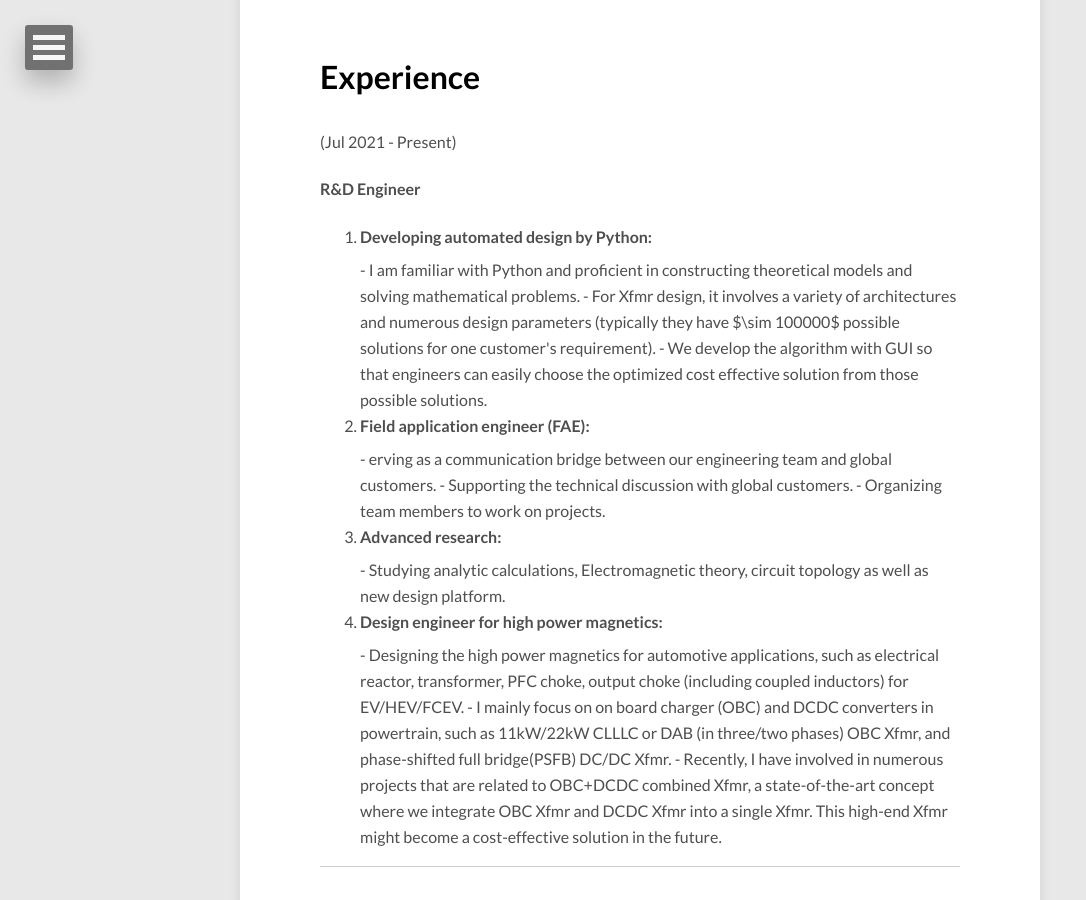
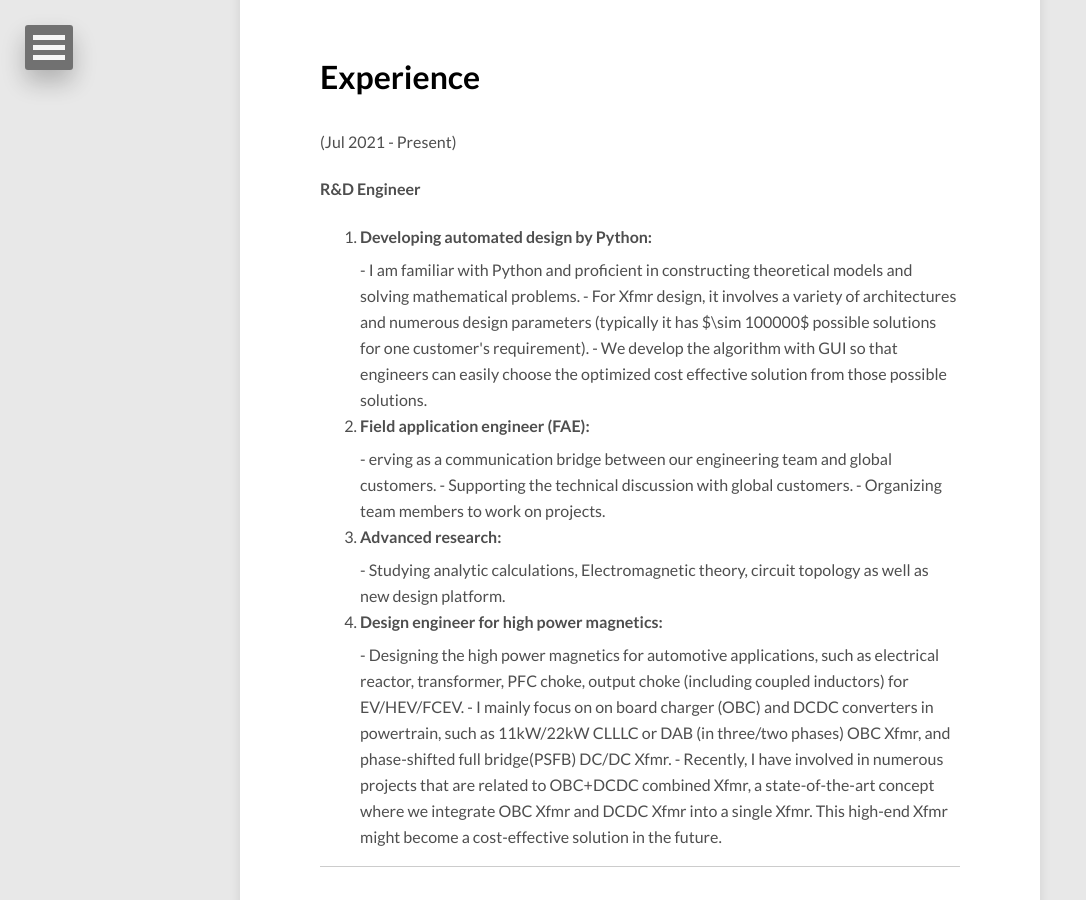
Before and after one commit to pochunsun/pochunsun.github.io, a Jekyll site: the page built from about/index.md, in a window 1280 px wide and 900 px high, scrolled down 476 px. Shown: the whole window, without its empty margins (0-1086 px from the left). Built offline with Jekyll 4.4.1, drawn with Linux system fonts in a browser that asks for light colours; nearby versions of some CDN libraries.

Commit message:
Update index.md

```diff
--- a/about/index.md
+++ b/about/index.md
@@ -15,7 +15,7 @@ modified: 2021-02-02
 <li><b> Developing automated design by Python:</b></li>
 
 - I am familiar with Python and proficient in constructing theoretical models and solving mathematical problems.
-- For Xfmr design, it involves a variety of architectures and numerous design parameters (typically they have $\sim 100000$ possible solutions for one customer's requirement).
+- For Xfmr design, it involves a variety of architectures and numerous design parameters (typically it has $\sim 100000$ possible solutions for one customer's requirement).
 - We develop the algorithm with GUI so that engineers can easily choose the optimized cost effective solution from those possible solutions.
 
 <li><b> Field application engineer (FAE):</b></li>
```
